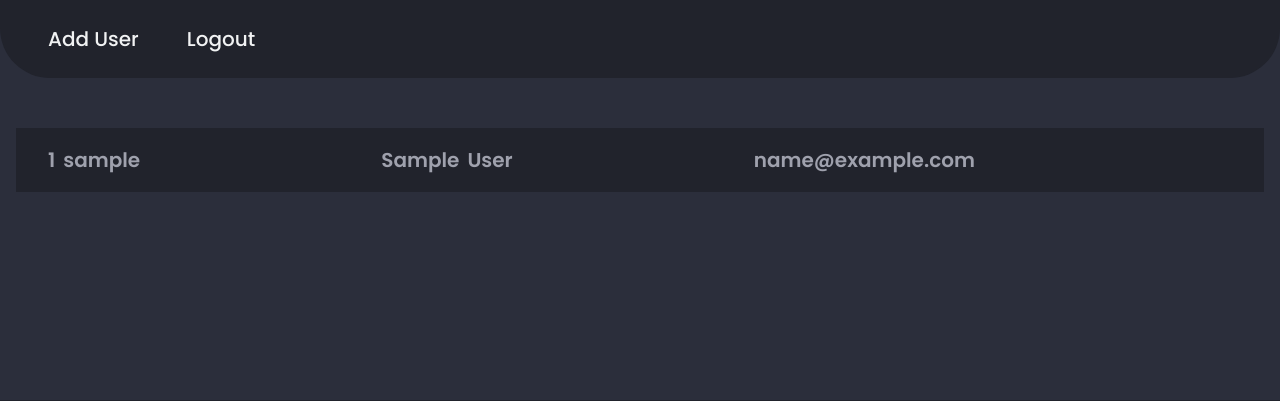
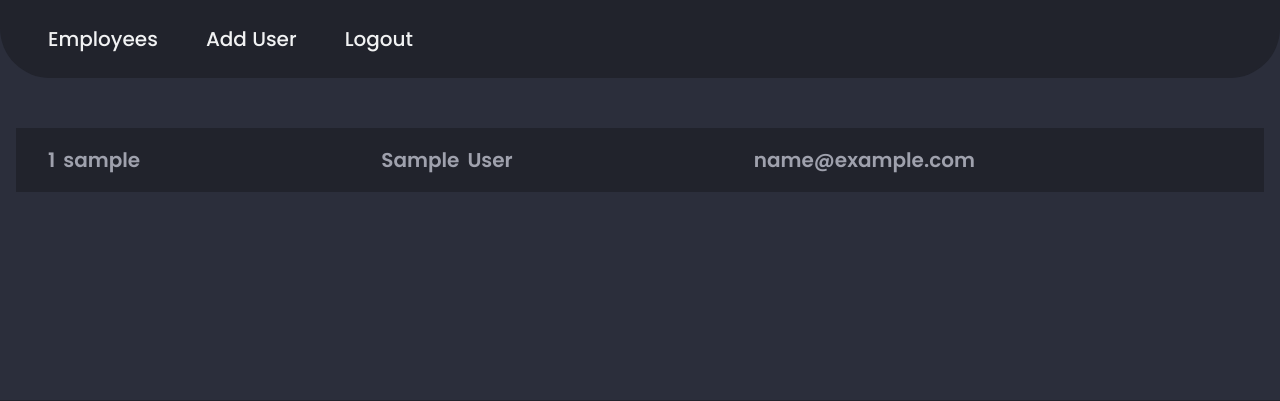
Before and after one commit to DuduPNetto/project_sales_shop, a Django app: page /users/ in a window 1280 px wide. Shown: the top 401 px of the page. Run offline with Django 4.2, Linux system fonts and the light colour scheme; the visitor is signed in with stand-in values (Sample User, id 1); data comes from the database, SQL or seed files in the repository; data that the repository does not hold is empty; some libraries are stand-ins or nearby versions.

Commit message:
Add button to user navbar

```diff
--- a/users/templates/users/index.html
+++ b/users/templates/users/index.html
@@ -5,6 +5,9 @@
         <nav class="nav-container">
             <div class="nav_menu" id="nav-menu">
                 <ul class="nav_list">
+                    <li class="nav_item">
+                        <a href="{% url 'stores:all_employees' %}" class="nav_link">Employees</a>
+                    </li>
                     <li class="nav_item">
                         <a href="{% url 'users:add_user' %}" class="nav_link">Add User</a>
                     </li>
```
